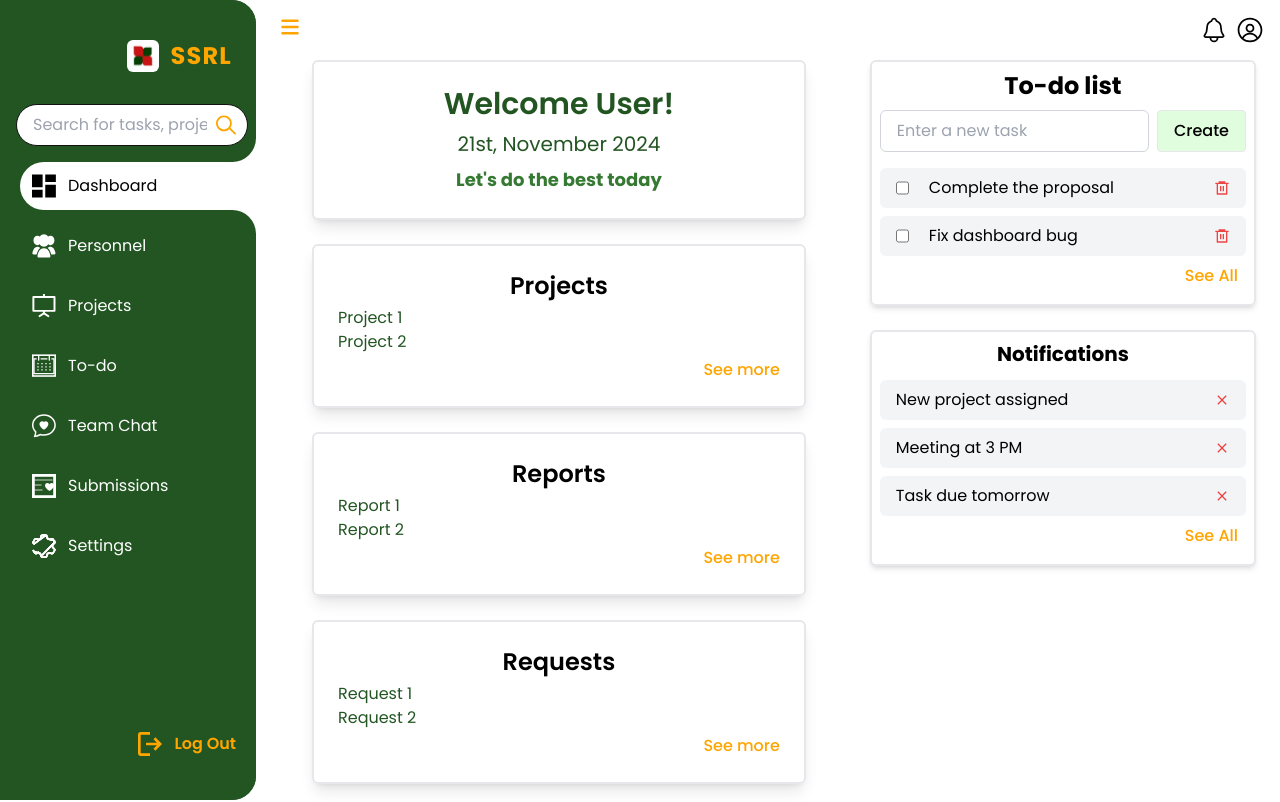
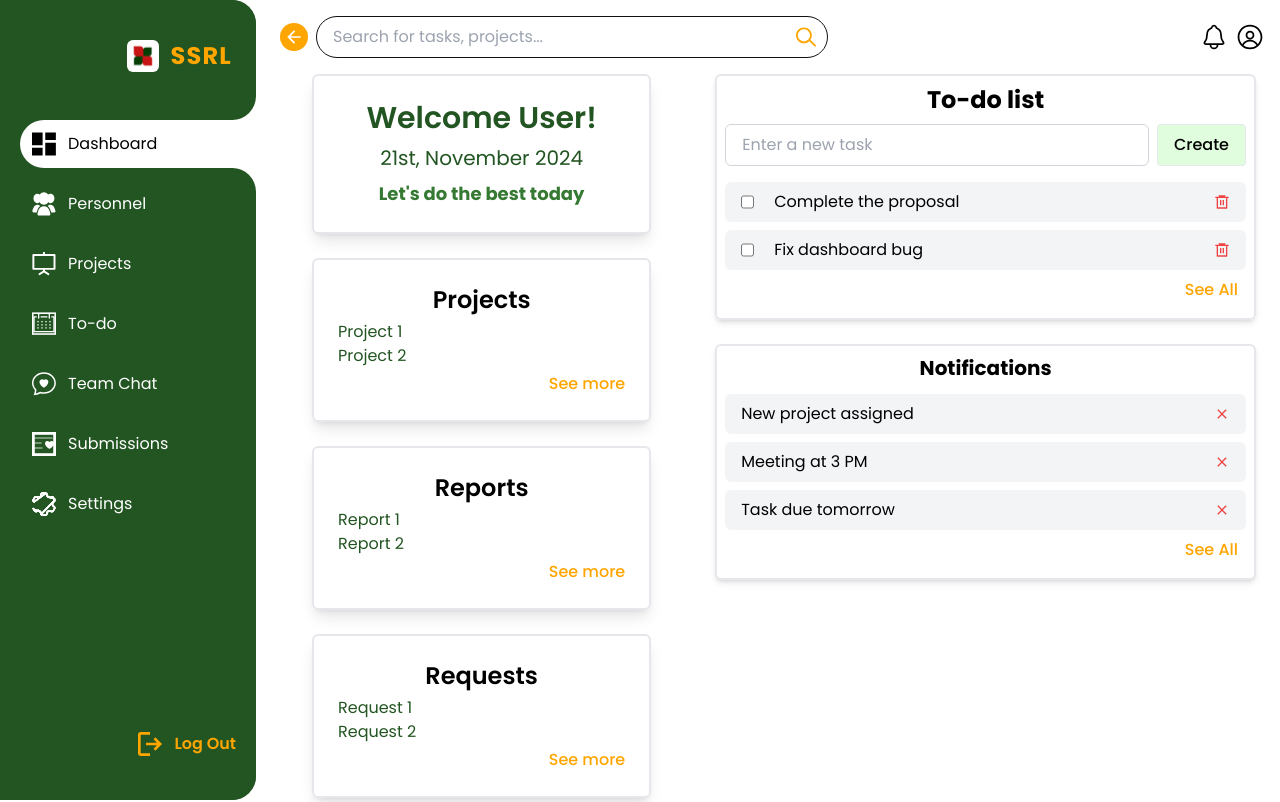
Before and after one commit to SmartSystemLab/SSRL-lab-app, a React (Vite) app: page /home/dashboard in a window 1280 px wide. Shown: the top 802 px of the page. Built offline with nearby package versions, Linux system fonts and the light colour scheme; no server answers.

Commit message:
mobile sidebar config

```diff
--- a/src/output.css
+++ b/src/output.css
@@ -1,5 +1,113 @@
-/*
-! tailwindcss v3.3.3 | MIT License | https://tailwindcss.com
+*, ::before, ::after {
+  --tw-border-spacing-x: 0;
+  --tw-border-spacing-y: 0;
+  --tw-translate-x: 0;
+  --tw-translate-y: 0;
+  --tw-rotate: 0;
+  --tw-skew-x: 0;
+  --tw-skew-y: 0;
+  --tw-scale-x: 1;
+  --tw-scale-y: 1;
+  --tw-pan-x:  ;
+  --tw-pan-y:  ;
+  --tw-pinch-zoom:  ;
+  --tw-scroll-snap-strictness: proximity;
+  --tw-gradient-from-position:  ;
+  --tw-gradient-via-position:  ;
+  --tw-gradient-to-position:  ;
+  --tw-ordinal:  ;
+  --tw-slashed-zero:  ;
+  --tw-numeric-figure:  ;
+  --tw-numeric-spacing:  ;
+  --tw-numeric-fraction:  ;
+  --tw-ring-inset:  ;
+  --tw-ring-offset-width: 0px;
+  --tw-ring-offset-color: #fff;
+  --tw-ring-color: rgb(59 130 246 / 0.5);
+  --tw-ring-offset-shadow: 0 0 #0000;
+  --tw-ring-shadow: 0 0 #0000;
+  --tw-shadow: 0 0 #0000;
+  --tw-shadow-colored: 0 0 #0000;
+  --tw-blur:  ;
+  --tw-brightness:  ;
+  --tw-contrast:  ;
+  --tw-grayscale:  ;
+  --tw-hue-rotate:  ;
+  --tw-invert:  ;
+  --tw-saturate:  ;
+  --tw-sepia:  ;
+  --tw-drop-shadow:  ;
+  --tw-backdrop-blur:  ;
+  --tw-backdrop-brightness:  ;
+  --tw-backdrop-contrast:  ;
+  --tw-backdrop-grayscale:  ;
+  --tw-backdrop-hue-rotate:  ;
+  --tw-backdrop-invert:  ;
+  --tw-backdrop-opacity:  ;
+  --tw-backdrop-saturate:  ;
+  --tw-backdrop-sepia:  ;
+  --tw-contain-size:  ;
+  --tw-contain-layout:  ;
+  --tw-contain-paint:  ;
+  --tw-contain-style:  ;
+}
+
+::backdrop {
+  --tw-border-spacing-x: 0;
+  --tw-border-spacing-y: 0;
+  --tw-translate-x: 0;
+  --tw-translate-y: 0;
+  --tw-rotate: 0;
+  --tw-skew-x: 0;
+  --tw-skew-y: 0;
+  --tw-scale-x: 1;
+  --tw-scale-y: 1;
+  --tw-pan-x:  ;
+  --tw-pan-y:  ;
+  --tw-pinch-zoom:  ;
+  --tw-scroll-snap-strictness: proximity;
+  --tw-gradient-from-position:  ;
+  --tw-gradient-via-position:  ;
+  --tw-gradient-to-position:  ;
+  --tw-ordinal:  ;
+  --tw-slashed-zero:  ;
+  --tw-numeric-figure:  ;
+  --tw-numeric-spacing:  ;
+  --tw-numeric-fraction:  ;
+  --tw-ring-inset:  ;
+  --tw-ring-offset-width: 0px;
+  --tw-ring-offset-color: #fff;
+  --tw-ring-color: rgb(59 130 246 / 0.5);
+  --tw-ring-offset-shadow: 0 0 #0000;
+  --tw-ring-shadow: 0 0 #0000;
+  --tw-shadow: 0 0 #0000;
+  --tw-shadow-colored: 0 0 #0000;
+  --tw-blur:  ;
+  --tw-brightness:  ;
+  --tw-contrast:  ;
+  --tw-grayscale:  ;
+  --tw-hue-rotate:  ;
+  --tw-invert:  ;
+  --tw-saturate:  ;
+  --tw-sepia:  ;
+  --tw-drop-shadow:  ;
+  --tw-backdrop-blur:  ;
+  --tw-backdrop-brightness:  ;
+  --tw-backdrop-contrast:  ;
+  --tw-backdrop-grayscale:  ;
+  --tw-backdrop-hue-rotate:  ;
+  --tw-backdrop-invert:  ;
+  --tw-backdrop-opacity:  ;
+  --tw-backdrop-saturate:  ;
+  --tw-backdrop-sepia:  ;
+  --tw-contain-size:  ;
+  --tw-contain-layout:  ;
+  --tw-contain-paint:  ;
+  --tw-contain-style:  ;
+}
+
+/*
+! tailwindcss v3.4.15 | MIT License | https://tailwindcss.com
 */
 
 /*
@@ -32,9 +140,11 @@
 4. Use the user's configured `sans` font-family by default.
 5. Use the user's configured `sans` font-feature-settings by default.
 6. Use the user's configured `sans` font-variation-settings by default.
-*/
-
-html {
+7. Disable tap highlights on iOS
+*/
+
+html,
+:host {
   line-height: 1.5;
   /* 1 */
   -webkit-text-size-adjust: 100%;
@@ -42,14 +152,16 @@ html {
   -moz-tab-size: 4;
   /* 3 */
   -o-tab-size: 4;
-  tab-size: 4;
+     tab-size: 4;
   /* 3 */
-  font-family: ui-sans-serif, system-ui, -apple-system, BlinkMacSystemFont, "Segoe UI", Roboto, "Helvetica Neue", Arial, "Noto Sans", sans-serif, "Apple Color Emoji", "Segoe UI Emoji", "Segoe UI Symbol", "Noto Color Emoji";
+  font-family: ui-sans-serif, system-ui, sans-serif, "Apple Color Emoji", "Segoe UI Emoji", "Segoe UI Symbol", "Noto Color Emoji";
   /* 4 */
   font-feature-settings: normal;
   /* 5 */
   font-variation-settings: normal;
   /* 6 */
+  -webkit-tap-highlight-color: transparent;
+  /* 7 */
 }
 
 /*
@@ -85,7 +197,7 @@ Add the correct text decoration in Chrome, Edge, and Safari.
 
 abbr:where([title]) {
   -webkit-text-decoration: underline dotted;
-  text-decoration: underline dotted;
+          text-decoration: underline dotted;
 }
 
 /*
@@ -121,8 +233,10 @@ strong {
 }
 
 /*
-1. Use the user's configured `mono` font family by default.
-2. Correct the odd `em` font sizing in all browsers.
+1. Use the user's configured `mono` font-family by default.
+2. Use the user's configured `mono` font-feature-settings by default.
+3. Use the user's configured `mono` font-variation-settings by default.
+4. Correct the odd `em` font sizing in all browsers.
 */
 
 code,
@@ -131,8 +245,12 @@ samp,
 pre {
   font-family: ui-monospace, SFMono-Regular, Menlo, Monaco, Consolas, "Liberation Mono", "Courier New", monospace;
   /* 1 */
+  font-feature-settings: normal;
+  /* 2 */
+  font-variation-settings: normal;
+  /* 3 */
   font-size: 1em;
-  /* 2 */
+  /* 4 */
 }
 
 /*
@@ -201,6 +319,8 @@ textarea {
   /* 1 */
   line-height: inherit;
   /* 1 */
+  letter-spacing: inherit;
+  /* 1 */
   color: inherit;
   /* 1 */
   margin: 0;
@@ -224,9 +344,9 @@ select {
 */
 
 button,
-[type='button'],
-[type='reset'],
-[type='submit'] {
+input:where([type='button']),
+input:where([type='reset']),
+input:where([type='submit']) {
   -webkit-appearance: button;
   /* 1 */
   background-color: transparent;
@@ -366,8 +486,7 @@ textarea {
 2. Set the default placeholder color to the user's configured gray 400 color.
 */
 
-input::-moz-placeholder,
-textarea::-moz-placeholder {
+input::-moz-placeholder, textarea::-moz-placeholder {
   opacity: 1;
   /* 1 */
   color: #9ca3af;
@@ -431,110 +550,12 @@ video {
 
 /* Make elements with the HTML hidden attribute stay hidden by default */
 
-[hidden] {
+[hidden]:where(:not([hidden="until-found"])) {
   display: none;
 }
 
-*,
-::before,
-::after {
-  --tw-border-spacing-x: 0;
-  --tw-border-spacing-y: 0;
-  --tw-translate-x: 0;
-  --tw-translate-y: 0;
-  --tw-rotate: 0;
-  --tw-skew-x: 0;
-  --tw-skew-y: 0;
-  --tw-scale-x: 1;
-  --tw-scale-y: 1;
-  --tw-pan-x: ;
-  --tw-pan-y: ;
-  --tw-pinch-zoom: ;
-  --tw-scroll-snap-strictness: proximity;
-  --tw-gradient-from-position: ;
-  --tw-gradient-via-position: ;
-  --tw-gradient-to-position: ;
-  --tw-ordinal: ;
-  --tw-slashed-zero: ;
-  --tw-numeric-figure: ;
-  --tw-numeric-spacing: ;
-  --tw-numeric-fraction: ;
-  --tw-ring-inset: ;
-  --tw-ring-offset-width: 0px;
-  --tw-ring-offset-color: #fff;
-  --tw-ring-color: rgb(59 130 246 / 0.5);
-  --tw-ring-offset-shadow: 0 0 #0000;
-  --tw-ring-shadow: 0 0 #0000;
-  --tw-shadow: 0 0 #0000;
-  --tw-shadow-colored: 0 0 #0000;
-  --tw-blur: ;
-  --tw-brightness: ;
-  --tw-contrast: ;
-  --tw-grayscale: ;
-  --tw-hue-rotate: ;
-  --tw-invert: ;
-  --tw-saturate: ;
-  --tw-sepia: ;
-  --tw-drop-shadow: ;
-  --tw-backdrop-blur: ;
-  --tw-backdrop-brightness: ;
-  --tw-backdrop-contrast: ;
-  --tw-backdrop-grayscale: ;
-  --tw-backdrop-hue-rotate: ;
-  --tw-backdrop-invert: ;
-  --tw-backdrop-opacity: ;
-  --tw-backdrop-saturate: ;
-  --tw-backdrop-sepia: ;
-}
-
-::backdrop {
-  --tw-border-spacing-x: 0;
-  --tw-border-spacing-y: 0;
-  --tw-translate-x: 0;
-  --tw-translate-y: 0;
-  --tw-rotate: 0;
-  --tw-skew-x: 0;
-  --tw-skew-y: 0;
-  --tw-scale-x: 1;
-  --tw-scale-y: 1;
-  --tw-pan-x: ;
-  --tw-pan-y: ;
-  --tw-pinch-zoom: ;
-  --tw-scroll-snap-strictness: proximity;
-  --tw-gradient-from-position: ;
-  --tw-gradient-via-position: ;
-  --tw-gradient-to-position: ;
-  --tw-ordinal: ;
-  --tw-slashed-zero: ;
-  --tw-numeric-figure: ;
-  --tw-numeric-spacing: ;
-  --tw-numeric-fraction: ;
-  --tw-ring-inset: ;
-  --tw-ring-offset-width: 0px;
-  --tw-ring-offset-color: #fff;
-  --tw-ring-color: rgb(59 130 246 / 0.5);
-  --tw-ring-offset-shadow: 0 0 #0000;
-  --tw-ring-shadow: 0 0 #0000;
-  --tw-shadow: 0 0 #0000;
-  --tw-shadow-colored: 0 0 #0000;
-  --tw-blur: ;
-  --tw-brightness: ;
-  --tw-contrast: ;
-  --tw-grayscale: ;
-  --tw-hue-rotate: ;
-  --tw-invert: ;
-  --tw-saturate: ;
-  --tw-sepia: ;
-  --tw-drop-shadow: ;
-  --tw-backdrop-blur: ;
-  --tw-backdrop-brightness: ;
-  --tw-backdrop-contrast: ;
-  --tw-backdrop-grayscale: ;
-  --tw-backdrop-hue-rotate: ;
-  --tw-backdrop-invert: ;
-  --tw-backdrop-opacity: ;
-  --tw-backdrop-saturate: ;
-  --tw-backdrop-sepia: ;
+.fixed {
+  position: fixed;
 }
 
 .absolute {
@@ -543,10 +564,6 @@ video {
 
 .relative {
   position: relative;
-}
-
-.sticky {
-  position: sticky;
 }
 
 .inset-y-0 {
@@ -562,16 +579,36 @@ video {
   left: 3.5rem;
 }
 
+.left-4 {
+  left: 1rem;
+}
+
 .right-0 {
   right: 0px;
 }
 
+.right-1 {
+  right: 0.25rem;
+}
+
 .top-0 {
   top: 0px;
 }
 
+.top-1\/2 {
+  top: 50%;
+}
+
 .top-10 {
   top: 2.5rem;
+}
+
+.top-4 {
+  top: 1rem;
+}
+
+.z-50 {
+  z-index: 50;
 }
 
 .m-2 {
@@ -675,6 +712,10 @@ video {
   height: 3rem;
 }
 
+.h-16 {
+  height: 4rem;
+}
+
 .h-2 {
   height: 0.5rem;
 }
@@ -723,6 +764,10 @@ video {
   width: 3rem;
 }
 
+.w-16 {
+  width: 4rem;
+}
+
 .w-2 {
   width: 0.5rem;
 }
@@ -739,6 +784,10 @@ video {
   width: 75%;
 }
 
+.w-3\/5 {
+  width: 60%;
+}
+
 .w-32 {
   width: 8rem;
 }
@@ -771,8 +820,8 @@ video {
   width: 100%;
 }
 
-.min-w-\[386px\] {
-  min-width: 386px;
+.min-w-\[370px\] {
+  min-width: 370px;
 }
 
 .max-w-4xl {
@@ -801,6 +850,25 @@ video {
 
 .flex-grow {
   flex-grow: 1;
+}
+
+.-translate-x-full {
+  --tw-translate-x: -100%;
+  transform: translate(var(--tw-translate-x), var(--tw-translate-y)) rotate(var(--tw-rotate)) skewX(var(--tw-skew-x)) skewY(var(--tw-skew-y)) scaleX(var(--tw-scale-x)) scaleY(var(--tw-scale-y));
+}
+
+.-translate-y-1\/2 {
+  --tw-translate-y: -50%;
+  transform: translate(var(--tw-translate-x), var(--tw-translate-y)) rotate(var(--tw-rotate)) skewX(var(--tw-skew-x)) skewY(var(--tw-skew-y)) scaleX(var(--tw-scale-x)) scaleY(var(--tw-scale-y));
+}
+
+.translate-x-0 {
+  --tw-translate-x: 0px;
+  transform: translate(var(--tw-translate-x), var(--tw-translate-y)) rotate(var(--tw-rotate)) skewX(var(--tw-skew-x)) skewY(var(--tw-skew-y)) scaleX(var(--tw-scale-x)) scaleY(var(--tw-scale-y));
+}
+
+.transform {
+  transform: translate(var(--tw-translate-x), var(--tw-translate-y)) rotate(var(--tw-rotate)) skewX(var(--tw-skew-x)) skewY(var(--tw-skew-y)) scaleX(var(--tw-scale-x)) scaleY(var(--tw-scale-y));
 }
 
 @keyframes pulse {
@@ -819,8 +887,8 @@ video {
 
 .appearance-none {
   -webkit-appearance: none;
-  -moz-appearance: none;
-  appearance: none;
+     -moz-appearance: none;
+          appearance: none;
 }
 
 .flex-col {
@@ -871,49 +939,49 @@ video {
   gap: 1rem;
 }
 
-.space-x-2> :not([hidden])~ :not([hidden]) {
+.space-x-2 > :not([hidden]) ~ :not([hidden]) {
   --tw-space-x-reverse: 0;
   margin-right: calc(0.5rem * var(--tw-space-x-reverse));
   margin-left: calc(0.5rem * calc(1 - var(--tw-space-x-reverse)));
 }
 
-.space-y-1> :not([hidden])~ :not([hidden]) {
+.space-y-1 > :not([hidden]) ~ :not([hidden]) {
   --tw-space-y-reverse: 0;
   margin-top: calc(0.25rem * calc(1 - var(--tw-space-y-reverse)));
   margin-bottom: calc(0.25rem * var(--tw-space-y-reverse));
 }
 
-.space-y-2> :not([hidden])~ :not([hidden]) {
+.space-y-2 > :not([hidden]) ~ :not([hidden]) {
   --tw-space-y-reverse: 0;
   margin-top: calc(0.5rem * calc(1 - var(--tw-space-y-reverse)));
   margin-bottom: calc(0.5rem * var(--tw-space-y-reverse));
 }
 
-.space-y-3> :not([hidden])~ :not([hidden]) {
+.space-y-3 > :not([hidden]) ~ :not([hidden]) {
   --tw-space-y-reverse: 0;
   margin-top: calc(0.75rem * calc(1 - var(--tw-space-y-reverse)));
   margin-bottom: calc(0.75rem * var(--tw-space-y-reverse));
 }
 
-.space-y-4> :not([hidden])~ :not([hidden]) {
+.space-y-4 > :not([hidden]) ~ :not([hidden]) {
   --tw-space-y-reverse: 0;
   margin-top: calc(1rem * calc(1 - var(--tw-space-y-reverse)));
   margin-bottom: calc(1rem * var(--tw-space-y-reverse));
 }
 
-.space-y-5> :not([hidden])~ :not([hidden]) {
+.space-y-5 > :not([hidden]) ~ :not([hidden]) {
   --tw-space-y-reverse: 0;
   margin-top: calc(1.25rem * calc(1 - var(--tw-space-y-reverse)));
   margin-bottom: calc(1.25rem * var(--tw-space-y-reverse));
 }
 
-.space-y-6> :not([hidden])~ :not([hidden]) {
+.space-y-6 > :not([hidden]) ~ :not([hidden]) {
   --tw-space-y-reverse: 0;
   margin-top: calc(1.5rem * calc(1 - var(--tw-space-y-reverse)));
   margin-bottom: calc(1.5rem * var(--tw-space-y-reverse));
 }
 
-.space-y-8> :not([hidden])~ :not([hidden]) {
+.space-y-8 > :not([hidden]) ~ :not([hidden]) {
   --tw-space-y-reverse: 0;
   margin-top: calc(2rem * calc(1 - var(--tw-space-y-reverse)));
   margin-bottom: calc(2rem * var(--tw-space-y-reverse));
@@ -975,22 +1043,22 @@ video {
 
 .border-\[\#111111\] {
   --tw-border-opacity: 1;
-  border-color: rgb(17 17 17 / var(--tw-border-opacity));
+  border-color: rgb(17 17 17 / var(--tw-border-opacity, 1));
 }
 
 .border-\[\#666666\] {
   --tw-border-opacity: 1;
-  border-color: rgb(102 102 102 / var(--tw-border-opacity));
+  border-color: rgb(102 102 102 / var(--tw-border-opacity, 1));
 }
 
 .border-black {
   --tw-border-opacity: 1;
-  border-color: rgb(0 0 0 / var(--tw-border-opacity));
+  border-color: rgb(0 0 0 / var(--tw-border-opacity, 1));
 }
 
 .border-gray-300 {
   --tw-border-opacity: 1;
-  border-color: rgb(209 213 219 / var(--tw-border-opacity));
+  border-color: rgb(209 213 219 / var(--tw-border-opacity, 1));
 }
 
 .bg-\[\#053F05F0\] {
@@ -999,27 +1067,27 @@ video {
 
 .bg-\[\#FFa500\] {
   --tw-bg-opacity: 1;
-  background-color: rgb(255 165 0 / var(--tw-bg-opacity));
+  background-color: rgb(255 165 0 / var(--tw-bg-opacity, 1));
 }
 
 .bg-black {
   --tw-bg-opacity: 1;
-  background-color: rgb(0 0 0 / var(--tw-bg-opacity));
+  background-color: rgb(0 0 0 / var(--tw-bg-opacity, 1));
 }
 
 .bg-gray-100 {
   --tw-bg-opacity: 1;
-  background-color: rgb(243 244 246 / var(--tw-bg-opacity));
+  background-color: rgb(243 244 246 / var(--tw-bg-opacity, 1));
 }
 
 .bg-gray-200 {
   --tw-bg-opacity: 1;
-  background-color: rgb(229 231 235 / var(--tw-bg-opacity));
+  background-color: rgb(229 231 235 / var(--tw-bg-opacity, 1));
 }
 
 .bg-green-600 {
   --tw-bg-opacity: 1;
-  background-color: rgb(22 163 74 / var(--tw-bg-opacity));
+  background-color: rgb(22 163 74 / var(--tw-bg-opacity, 1));
 }
 
 .bg-navBg1 {
@@ -1028,12 +1096,12 @@ video {
 
 .bg-navBg2 {
   --tw-bg-opacity: 1;
-  background-color: rgb(34 85 34 / var(--tw-bg-opacity));
+  background-color: rgb(34 85 34 / var(--tw-bg-opacity, 1));
 }
 
 .bg-white {
   --tw-bg-opacity: 1;
-  background-color: rgb(255 255 255 / var(--tw-bg-opacity));
+  background-color: rgb(255 255 255 / var(--tw-bg-opacity, 1));
 }
 
 .bg-\[url\(\'\.\/assets\/Sgnup-image\.jpg\'\)\] {
@@ -1050,7 +1118,7 @@ video {
 
 .object-cover {
   -o-object-fit: cover;
-  object-fit: cover;
+     object-fit: cover;
 }
 
 .p-2 {
@@ -1161,6 +1229,11 @@ video {
   line-height: 2.25rem;
 }
 
+.text-4xl {
+  font-size: 2.25rem;
+  line-height: 2.5rem;
+}
+
 .text-base {
   font-size: 1rem;
   line-height: 1.5rem;
@@ -1224,104 +1297,99 @@ video {
 
 .text-\[\#000000\] {
   --tw-text-opacity: 1;
-  color: rgb(0 0 0 / var(--tw-text-opacity));
+  color: rgb(0 0 0 / var(--tw-text-opacity, 1));
 }
 
 .text-\[\#111111\] {
   --tw-text-opacity: 1;
-  color: rgb(17 17 17 / var(--tw-text-opacity));
+  color: rgb(17 17 17 / var(--tw-text-opacity, 1));
 }
 
 .text-\[\#333333\] {
   --tw-text-opacity: 1;
-  color: rgb(51 51 51 / var(--tw-text-opacity));
+  color: rgb(51 51 51 / var(--tw-text-opacity, 1));
 }
 
 .text-\[\#357932\] {
   --tw-text-opacity: 1;
-  color: rgb(53 121 50 / var(--tw-text-opacity));
+  color: rgb(53 121 50 / var(--tw-text-opacity, 1));
 }
 
 .text-\[\#666666\] {
   --tw-text-opacity: 1;
-  color: rgb(102 102 102 / var(--tw-text-opacity));
+  color: rgb(102 102 102 / var(--tw-text-opacity, 1));
 }
 
 .text-\[\#FFA500\] {
   --tw-text-opacity: 1;
-  color: rgb(255 165 0 / var(--tw-text-opacity));
+  color: rgb(255 165 0 / var(--tw-text-opacity, 1));
 }
 
 .text-\[\#FFa500\] {
   --tw-text-opacity: 1;
-  color: rgb(255 165 0 / var(--tw-text-opacity));
+  color: rgb(255 165 0 / var(--tw-text-opacity, 1));
 }
 
 .text-black {
   --tw-text-opacity: 1;
-  color: rgb(0 0 0 / var(--tw-text-opacity));
+  color: rgb(0 0 0 / var(--tw-text-opacity, 1));
 }
 
 .text-errorMsg {
   --tw-text-opacity: 1;
-  color: rgb(238 29 82 / var(--tw-text-opacity));
+  color: rgb(238 29 82 / var(--tw-text-opacity, 1));
 }
 
 .text-gray-500 {
   --tw-text-opacity: 1;
-  color: rgb(107 114 128 / var(--tw-text-opacity));
+  color: rgb(107 114 128 / var(--tw-text-opacity, 1));
 }
 
 .text-gray-700 {
   --tw-text-opacity: 1;
-  color: rgb(55 65 81 / var(--tw-text-opacity));
-}
-
-.text-gray-900 {
-  --tw-text-opacity: 1;
-  color: rgb(17 24 39 / var(--tw-text-opacity));
+  color: rgb(55 65 81 / var(--tw-text-opacity, 1));
 }
 
 .text-green-700 {
   --tw-text-opacity: 1;
-  color: rgb(21 128 61 / var(--tw-text-opacity));
+  color: rgb(21 128 61 / var(--tw-text-opacity, 1));
 }
 
 .text-logo {
   --tw-text-opacity: 1;
-  color: rgb(255 165 0 / var(--tw-text-opacity));
+  color: rgb(255 165 0 / var(--tw-text-opacity, 1));
 }
 
 .text-navBg2 {
   --tw-text-opacity: 1;
-  color: rgb(34 85 34 / var(--tw-text-opacity));
+  color: rgb(34 85 34 / var(--tw-text-opacity, 1));
 }
 
 .text-red-500 {
   --tw-text-opacity: 1;
-  color: rgb(239 68 68 / var(--tw-text-opacity));
+  color: rgb(239 68 68 / var(--tw-text-opacity, 1));
 }
 
 .text-red-600 {
   --tw-text-opacity: 1;
-  color: rgb(220 38 38 / var(--tw-text-opacity));
+  color: rgb(220 38 38 / var(--tw-text-opacity, 1));
 }
 
 .text-white {
   --tw-text-opacity: 1;
-  color: rgb(255 255 255 / var(--tw-text-opacity));
+  color: rgb(255 255 255 / var(--tw-text-opacity, 1));
 }
 
 .text-white\/75 {
   color: rgb(255 255 255 / 0.75);
 }
 
-.text-white\/75 {
-  color: rgb(255 255 255 / 0.75);
-}
-
 .underline {
   text-decoration-line: underline;
+}
+
+.opacity-35 {
+  opacity: 0.35;
 }
 
 .opacity-75 {
@@ -1358,7 +1426,7 @@ video {
 
 .ring-black {
   --tw-ring-opacity: 1;
-  --tw-ring-color: rgb(0 0 0 / var(--tw-ring-opacity));
+  --tw-ring-color: rgb(0 0 0 / var(--tw-ring-opacity, 1));
 }
 
 .brightness-0 {
@@ -1378,6 +1446,12 @@ video {
 
 .transition-colors {
   transition-property: color, background-color, border-color, text-decoration-color, fill, stroke;
+  transition-timing-function: cubic-bezier(0.4, 0, 0.2, 1);
+  transition-duration: 150ms;
+}
+
+.transition-transform {
+  transition-property: transform;
   transition-timing-function: cubic-bezier(0.4, 0, 0.2, 1);
   transition-duration: 150ms;
 }
@@ -1464,9 +1538,9 @@ video {
   border-top-left-radius: 9999px;
   border-bottom-left-radius: 9999px;
   --tw-bg-opacity: 1;
-  background-color: rgb(255 255 255 / var(--tw-bg-opacity));
-  --tw-text-opacity: 1;
-  color: rgb(0 0 0 / var(--tw-text-opacity));
+  background-color: rgb(255 255 255 / var(--tw-bg-opacity, 1));
+  --tw-text-opacity: 1;
+  color: rgb(0 0 0 / var(--tw-text-opacity, 1));
   transition-property: all;
   transition-duration: 200ms;
   transition-timing-function: cubic-bezier(0.4, 0, 0.2, 1);
@@ -1514,7 +1588,7 @@ video {
 
 .hover\:bg-gray-100:hover {
   --tw-bg-opacity: 1;
-  background-color: rgb(243 244 246 / var(--tw-bg-opacity));
+  background-color: rgb(243 244 246 / var(--tw-bg-opacity, 1));
 }
 
 .hover\:bg-navBg1:hover {
@@ -1523,7 +1597,7 @@ video {
 
 .hover\:bg-red-50:hover {
   --tw-bg-opacity: 1;
-  background-color: rgb(254 242 242 / var(--tw-bg-opacity));
+  background-color: rgb(254 242 242 / var(--tw-bg-opacity, 1));
 }
 
 .hover\:text-navBg1:hover {
@@ -1532,7 +1606,7 @@ video {
 
 .hover\:text-red-700:hover {
   --tw-text-opacity: 1;
-  color: rgb(185 28 28 / var(--tw-text-opacity));
+  color: rgb(185 28 28 / var(--tw-text-opacity, 1));
 }
 
 .hover\:transition-transform:hover {
@@ -1543,7 +1617,7 @@ video {
 
 .focus\:text-black:focus {
   --tw-text-opacity: 1;
-  color: rgb(0 0 0 / var(--tw-text-opacity));
+  color: rgb(0 0 0 / var(--tw-text-opacity, 1));
 }
 
 .focus\:opacity-100:focus {
@@ -1569,7 +1643,7 @@ video {
 
 .focus\:ring-indigo-500:focus {
   --tw-ring-opacity: 1;
-  --tw-ring-color: rgb(99 102 241 / var(--tw-ring-opacity));
+  --tw-ring-color: rgb(99 102 241 / var(--tw-ring-opacity, 1));
 }
 
 @media (min-width: 640px) {
@@ -1579,16 +1653,12 @@ video {
 }
 
 @media (min-width: 768px) {
-  .md\:flex {
-    display: flex;
-  }
-
   .md\:h-6 {
     height: 1.5rem;
   }
 
-  .md\:w-2\/5 {
-    width: 40%;
+  .md\:w-1\/2 {
+    width: 50%;
   }
 
   .md\:w-6 {
@@ -1605,10 +1675,6 @@ video {
 
   .md\:items-start {
     align-items: flex-start;
-  }
-
-  .md\:justify-between {
-    justify-content: space-between;
   }
 
   .md\:p-3 {
@@ -1632,8 +1698,29 @@ video {
 }
 
 @media (min-width: 1024px) {
+  .lg\:sticky {
+    position: sticky;
+  }
+
+  .lg\:flex {
+    display: flex;
+  }
+
+  .lg\:hidden {
+    display: none;
+  }
+
+  .lg\:w-2\/5 {
+    width: 40%;
+  }
+
   .lg\:max-w-lg {
     max-width: 32rem;
+  }
+
+  .lg\:translate-x-0 {
+    --tw-translate-x: 0px;
+    transform: translate(var(--tw-translate-x), var(--tw-translate-y)) rotate(var(--tw-rotate)) skewX(var(--tw-skew-x)) skewY(var(--tw-skew-y)) scaleX(var(--tw-scale-x)) scaleY(var(--tw-scale-y));
   }
 
   .lg\:text-3xl {
```
